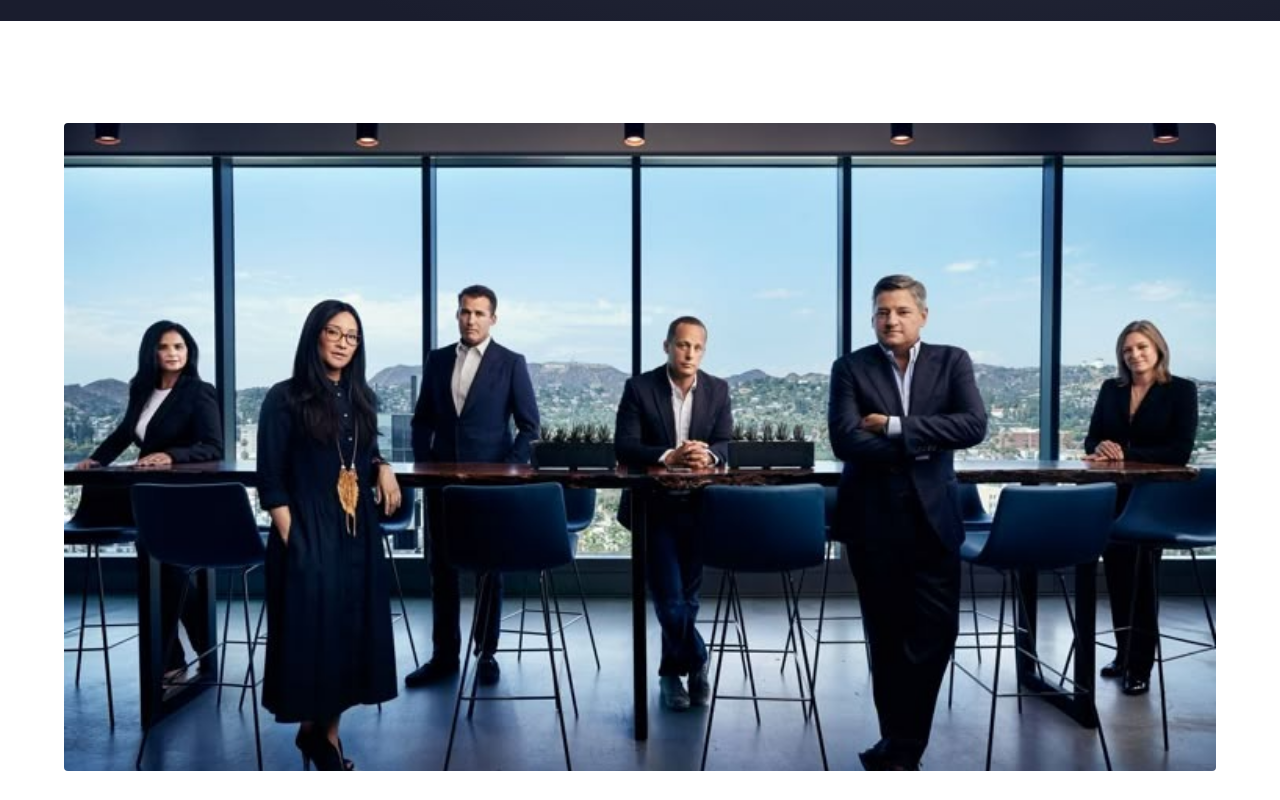
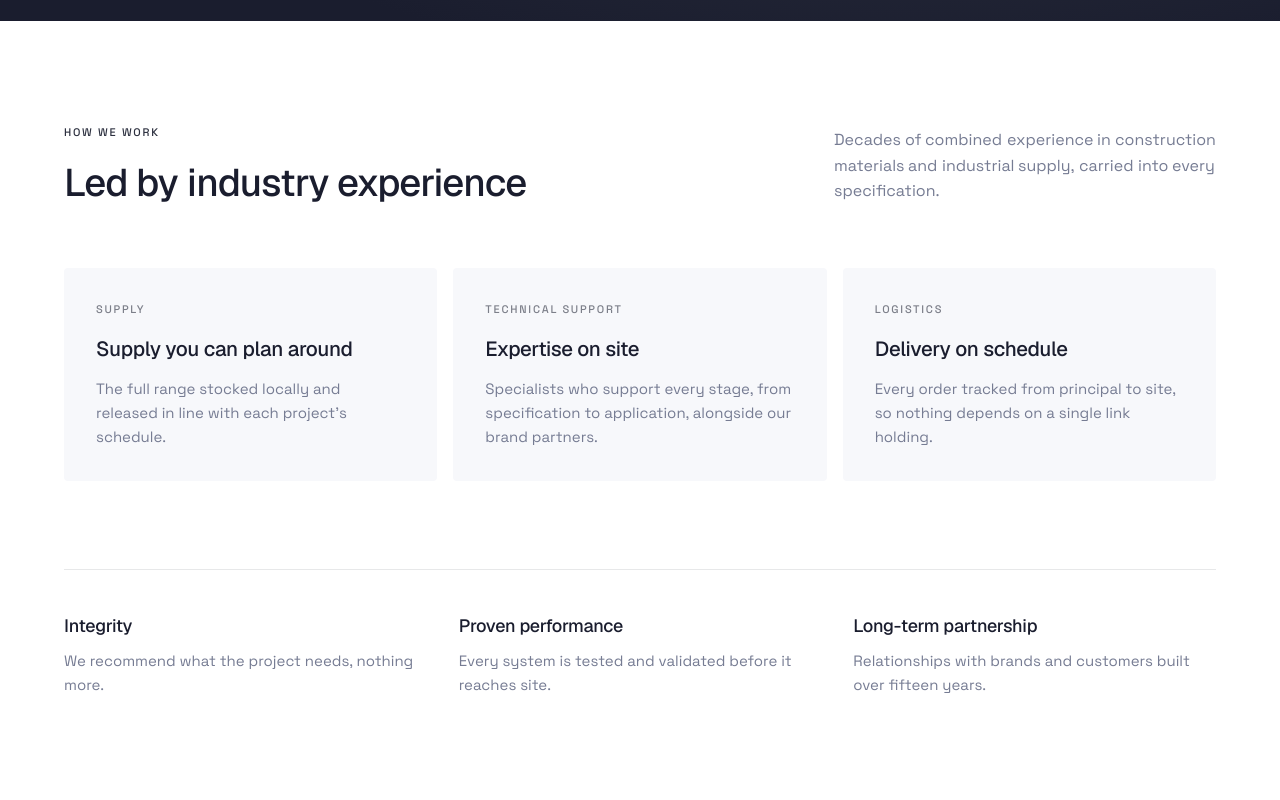
Before and after one commit to Rendersarc2026/Catenate, a Next.js app: page /about in a window 1280 px wide. Shown: the part 7060-7860 px from the top of the page. Built offline with nearby package versions, Linux system fonts and the light colour scheme.

Commit message:
refactor: remove unused Image import and streamline AboutTeam component layout

```diff
--- a/src/components/site/about/about-team.tsx
+++ b/src/components/site/about/about-team.tsx
@@ -1,5 +1,3 @@
-import Image from "next/image";
-
 import { Reveal } from "@/components/site/reveal";
 
 /** How the team shows up for a project — the three standing commitments. */
@@ -74,16 +72,6 @@ export function AboutTeam() {
       {/* Team body */}
       <section className="section bg-white text-ink">
         <div className="mx-auto max-w-[var(--content-max)]">
-          <Reveal className="relative mb-[clamp(48px,7vw,88px)] aspect-16/9 w-full overflow-hidden rounded-[4px] bg-ink/5">
-            <Image
-              src="/images/about/team-catenate.jpeg"
-              alt="The Catenate team"
-              fill
-              sizes="(max-width: 1520px) 100vw, 1520px"
-              className="object-cover"
-            />
-          </Reveal>
-
           <Reveal className="mb-[clamp(40px,5vw,64px)] flex flex-wrap items-end justify-between gap-6">
             <div>
               <span className="eyebrow text-blue">How we work</span>
```
